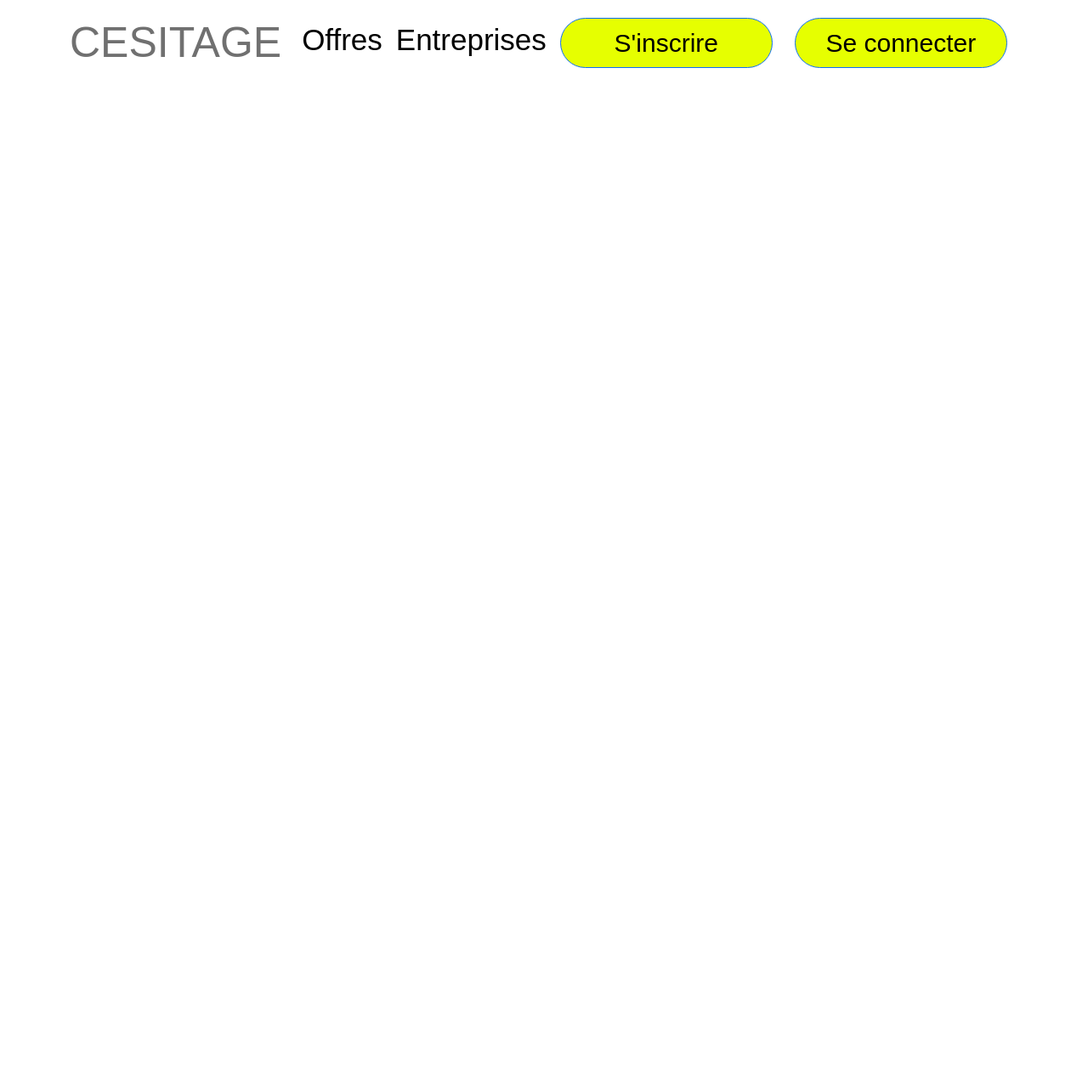
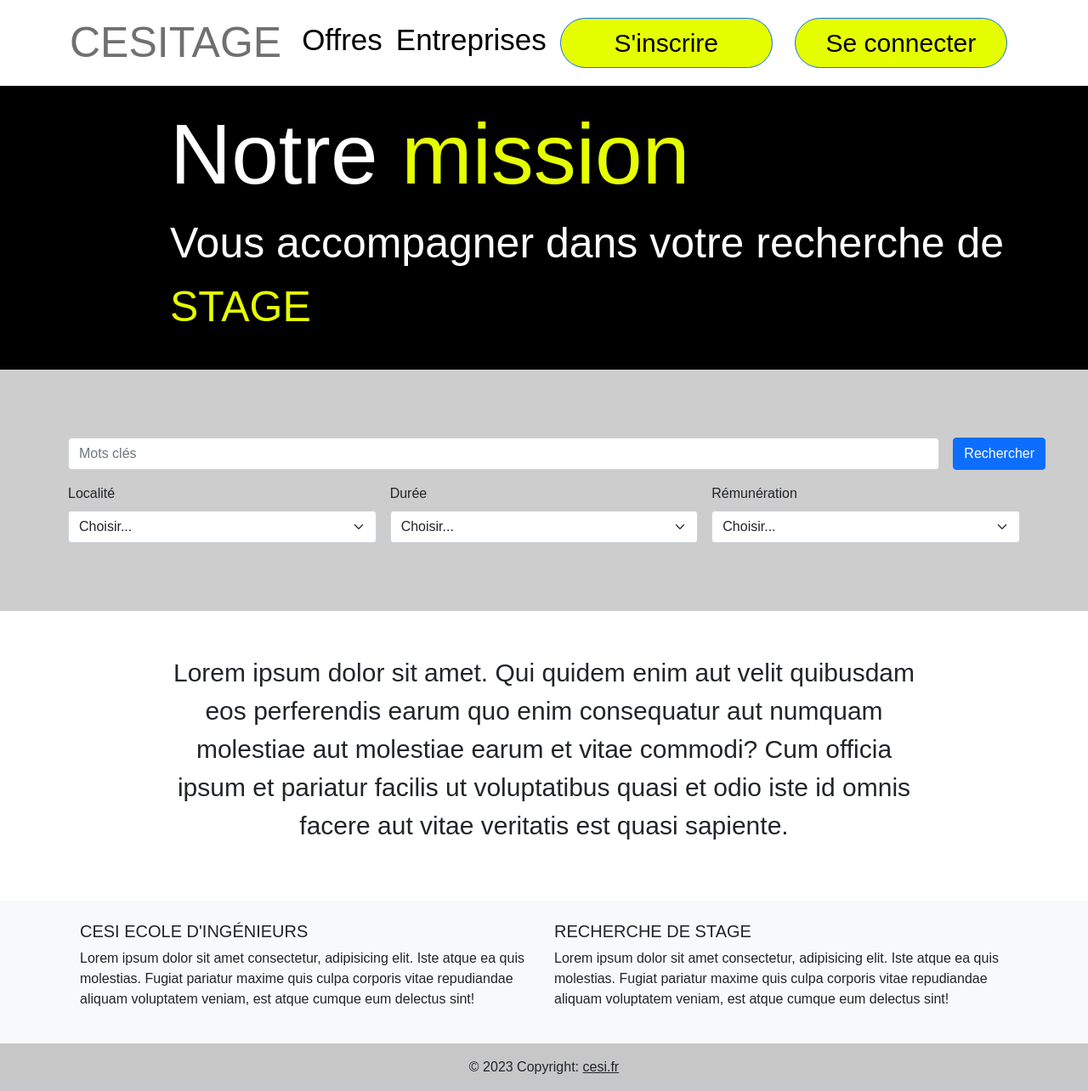
Before and after one commit to Pokecreatorfr/projet-web, a PHP site: page / in a window 1280 px wide. Shown: the whole page at 85% size. Before the commit the page ends 80 px from the top, so only its background shows below. Run offline with PHP 8.4, Linux system fonts and the light colour scheme; some web fonts are replaced.

Commit message:
home page finish

```diff
--- a/index.php
+++ b/index.php
@@ -1,2 +1,27 @@
-<?php
-include './layouts/header.php';
+<!DOCTYPE html>
+<html lang="en">
+
+<head>
+      <meta charset="UTF-8">
+      <meta http-equiv="X-UA-Compatible" content="IE=edge">
+      <meta name="viewport" content="width=device-width, initial-scale=1.0">
+      <title>Index</title>
+      <link rel="stylesheet" href="./assets/vendors/bootstrap/css/bootstrap.min.css" />
+      <link rel="stylesheet" href="./assets/vendors/fontawesome/css/all.min.css" />
+</head>
+
+<body>
+      <?php
+      include './layouts/header.php';
+      ?>
+      <?php
+      include './layouts/home.php';
+      ?>
+      <?php
+      include './layouts/footer.php';
+      ?>
+      <script src="./assets/vendors/jquery/jquery-3.6.0.min.js"></script>
+      <script src="./assets/vendors/bootstrap/js/bootstrap.bundle.min.js"></script>
+</body>
+
+</html>
--- a/layouts/footer.php
+++ b/layouts/footer.php
@@ -17,13 +17,46 @@
 <body>
 
       <footer class="text-center">
-            <div class="container p-4 pb-2">
-                  <div class="row me-3">
-                        <div class="col-lg-3 col-md-3 col-sm-3">
-                              CESI
+            <footer class="bg-light text-center text-lg-start">
+                  <!-- Grid container -->
+                  <div class="container p-4">
+                        <!--Grid row-->
+                        <div class="row">
+                              <!--Grid column-->
+                              <div class="col-lg-6 col-md-12 mb-4 mb-md-0">
+                                    <h5 class="text-uppercase">CESI Ecole d'ingénieurs</h5>
+
+                                    <p>
+                                          Lorem ipsum dolor sit amet consectetur, adipisicing elit. Iste atque ea quis
+                                          molestias. Fugiat pariatur maxime quis culpa corporis vitae repudiandae
+                                          aliquam voluptatem veniam, est atque cumque eum delectus sint!
+                                    </p>
+                              </div>
+                              <!--Grid column-->
+
+                              <!--Grid column-->
+                              <div class="col-lg-6 col-md-12 mb-4 mb-md-0">
+                                    <h5 class="text-uppercase">Recherche de stage</h5>
+
+                                    <p>
+                                          Lorem ipsum dolor sit amet consectetur, adipisicing elit. Iste atque ea quis
+                                          molestias. Fugiat pariatur maxime quis culpa corporis vitae repudiandae
+                                          aliquam voluptatem veniam, est atque cumque eum delectus sint!
+                                    </p>
+                              </div>
+                              <!--Grid column-->
                         </div>
+                        <!--Grid row-->
                   </div>
-            </div>
+                  <!-- Grid container -->
+
+                  <!-- Copyright -->
+                  <div class="text-center p-3" style="background-color: rgba(0, 0, 0, 0.2);">
+                        © 2023 Copyright:
+                        <a class="text-dark" href="https://www.cesi.fr/">cesi.fr</a>
+                  </div>
+                  <!-- Copyright -->
+            </footer>
       </footer>
       <script src="./assets/vendors/jquery/jquery-3.6.0.min.js"></script>
       <script src="./assets/vendors/bootstrap/js/bootstrap.bundle.min.js"></script>
--- a/layouts/header.php
+++ b/layouts/header.php
@@ -9,9 +9,6 @@
       <link rel="stylesheet" href="./assets/vendors/bootstrap/css/bootstrap.min.css" />
       <link rel="stylesheet" href="./assets/vendors/fontawesome/css/all.min.css" />
       <link rel="stylesheet" href="assets/style.css" type="text/css" />
-      <?php
-      echo '<link rel="stylesheet" href="./style.css" type="text/css"/>';
-      ?>
 </head>
 
 <body>
--- /dev/null
+++ b/layouts/home.php
@@ -0,0 +1,67 @@
+<!DOCTYPE html>
+<html lang="fr">
+
+<head>
+      <meta charset="UTF-8" />
+      <meta http-equiv="X-UA-Compatible" content="IE=edge" />
+      <meta name="viewport" content="width=device-width, initial-scale=1.0 " />
+      <title>Accueil</title>
+      <link rel="stylesheet" href="./assets/vendors/bootstrap/css/bootstrap.min.css" />
+      <link rel="stylesheet" href="./assets/vendors/fontawesome/css/all.min.css" />
+      <link rel="stylesheet" href="style.css" type="text/css" />
+</head>
+
+<body>
+      <div class="home">
+            <div class="hero-container">
+                  <div class="hero-section">
+                        <h1>Notre <span>mission</span></h1>
+                        <p>Vous accompagner dans votre recherche de <span>STAGE</span></p>
+                  </div>
+            </div>
+            <div class="search-form">
+                  <form class="row g-3">
+                        <div class="col-md-11">
+                              <input type="text" class="form-control" id="" placeholder="Mots clés">
+                        </div>
+                        <div class="col-md-1">
+                              <input type="submit" name="login" class="btn btn-primary" value="Rechercher" />
+                        </div>
+                        <div class="col-md-4">
+                              <label for="inputState" class="form-label">Localité</label>
+                              <select id="" class="form-select">
+                                    <option selected>Choisir...</option>
+                                    <option>...</option>
+                              </select>
+                        </div>
+                        <div class="col-md-4">
+                              <label for="" class="form-label">Durée</label>
+                              <select id="" class="form-select">
+                                    <option selected>Choisir...</option>
+                                    <option>...</option>
+                              </select>
+                        </div>
+                        <div class="col-md-4">
+                              <label for="" class="form-label">Rémunération</label>
+                              <select id="" class="form-select">
+                                    <option selected>Choisir...</option>
+                                    <option>...</option>
+                              </select>
+                        </div>
+
+                  </form>
+            </div>
+            <div class="text">
+                  <p>Lorem ipsum dolor sit amet. Qui quidem enim aut velit quibusdam eos perferendis earum quo enim
+                        consequatur aut numquam molestiae aut molestiae earum et vitae commodi? Cum officia ipsum et
+                        pariatur facilis ut voluptatibus quasi et odio iste id omnis facere aut vitae veritatis est
+                        quasi sapiente.</p>
+            </div>
+      </div>
+
+      <script src=" ./assets/vendors/jquery/jquery-3.6.0.min.js">
+      </script>
+      <script src="./assets/vendors/bootstrap/js/bootstrap.bundle.min.js"></script>
+</body>
+
+</html>
--- a/style.css
+++ b/style.css
@@ -52,3 +52,37 @@ body {
   margin: 10rem;
   background-color: #a6a6a6;
 }
+
+/* Hero section */
+.hero-container {
+  background-color: #000000;
+}
+.hero-section {
+  padding-left: 200px;
+  padding-top: 20px;
+  padding-bottom: 20px;
+  width: 100%;
+  color: white;
+  width: 100%;
+}
+.hero-section h1,
+.hero-section p {
+  font-size: 100px;
+}
+.hero-section h1 span,
+.hero-section p span {
+  color: #e6ff00;
+}
+.hero-section p {
+  font-size: 50px;
+}
+.home .text {
+  text-align: center;
+  font-size: 30px;
+  padding: 50px 200px 50px 200px;
+}
+
+.search-form {
+  padding: 80px;
+  background-color: #cdcdcd;
+}
```
Also changed, not shown: layouts/homePage.php (+14 -7 lines), login.php (+22 -74 lines).
